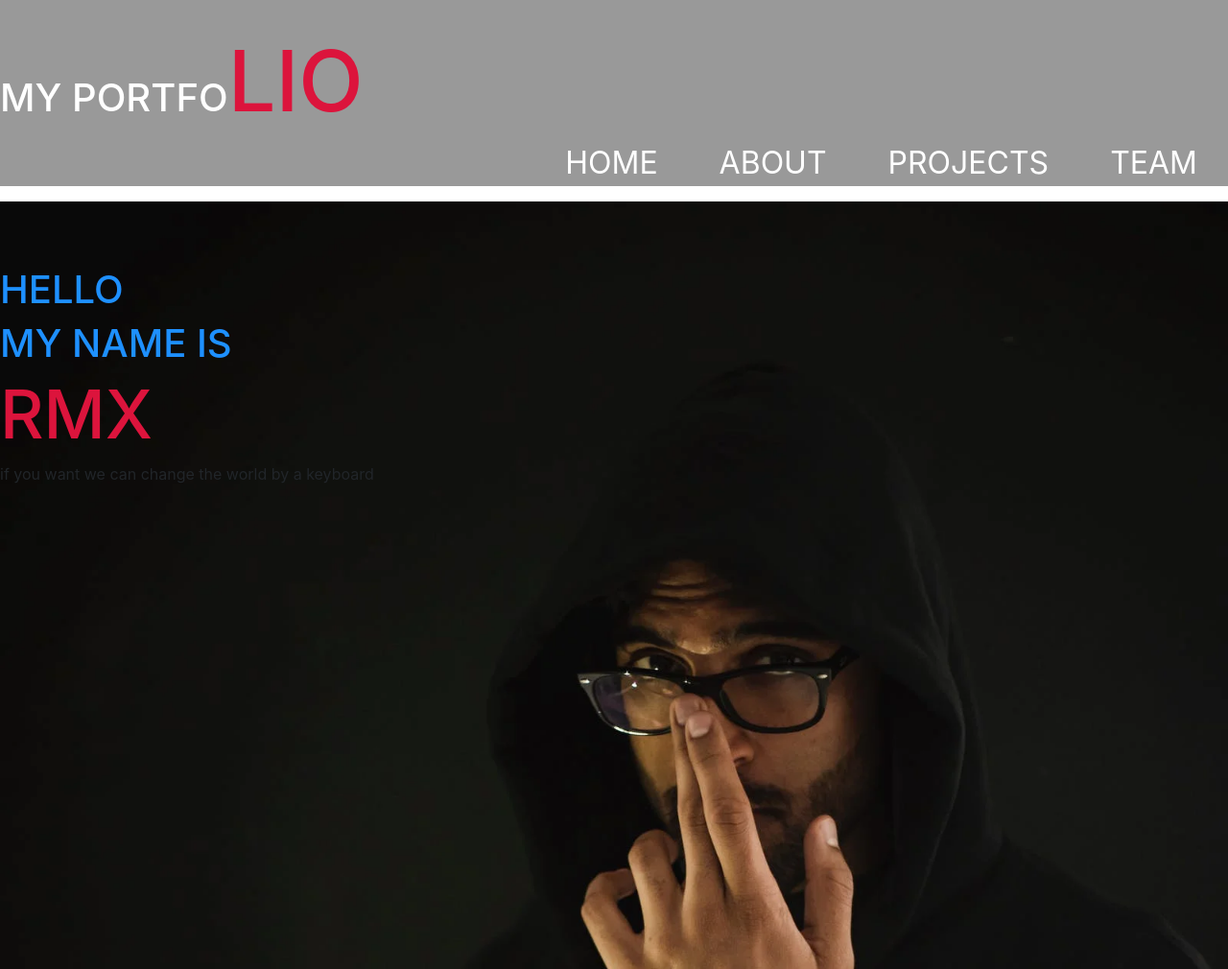
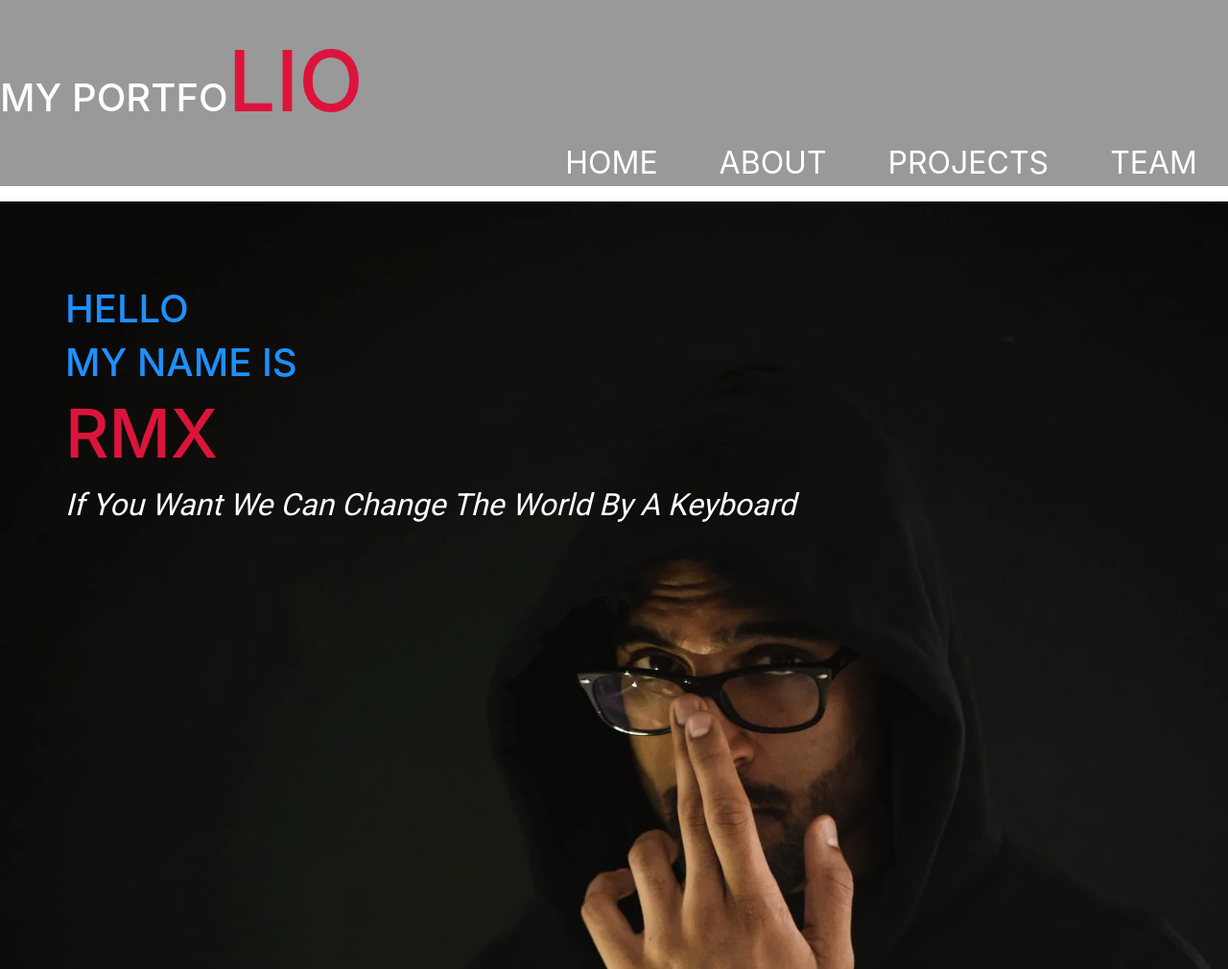
Before and after one commit to rudebeard/projectone, a plain HTML site: page ME/programmer.html in a window 1280 px wide. Shown: the whole page at 96% size. Drawn offline with nearby package versions, Linux system fonts and the light colour scheme.

Commit message:
some additional information

```diff
--- a/ME/style.css
+++ b/ME/style.css
@@ -42,6 +42,7 @@ span{
 }
 span:hover{
   color: rgb(68, 68, 68);
+  cursor: pointer;
 }
 /* hero section starts*/
 #hero{
@@ -51,13 +52,9 @@ span:hover{
   background-size: cover;
 }
 
-#hero::after{
-background-color: crimson;
-
-}
 #hero .hero-container{
-  display: grid;
-  padding-top: 68px;
+  padding-left: 68px;
+  padding-top: 88px;
   ;
 }
 
@@ -67,7 +64,14 @@ background-color: crimson;
  ;
 }
 
-
+ p{
+ color: #fff;
+ font-size: 2em;
+ font-weight:300;
+ font-family:'Roboto',sans-serif;
+text-transform: capitalize;
+font-style: italic;
+}
 
 
 
```
Also changed, not shown: ME/images/me.jpeg (added).
